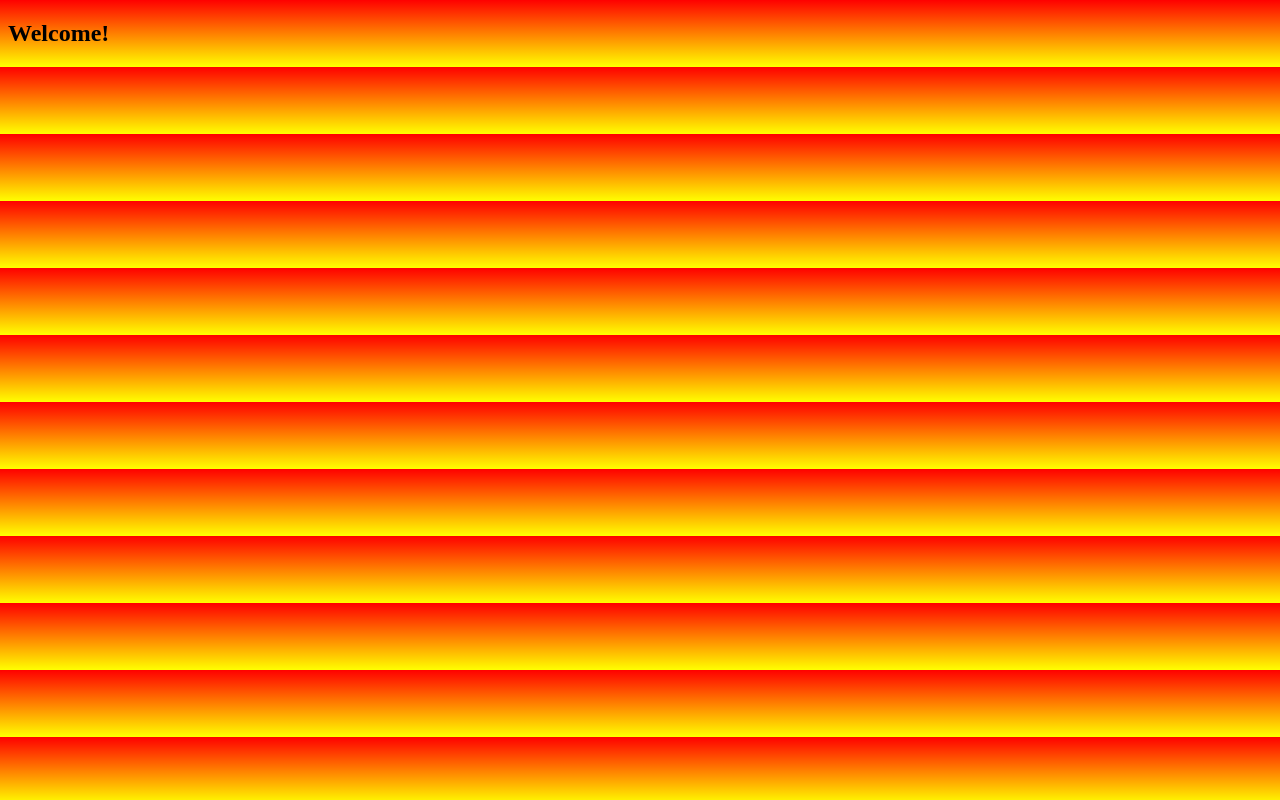
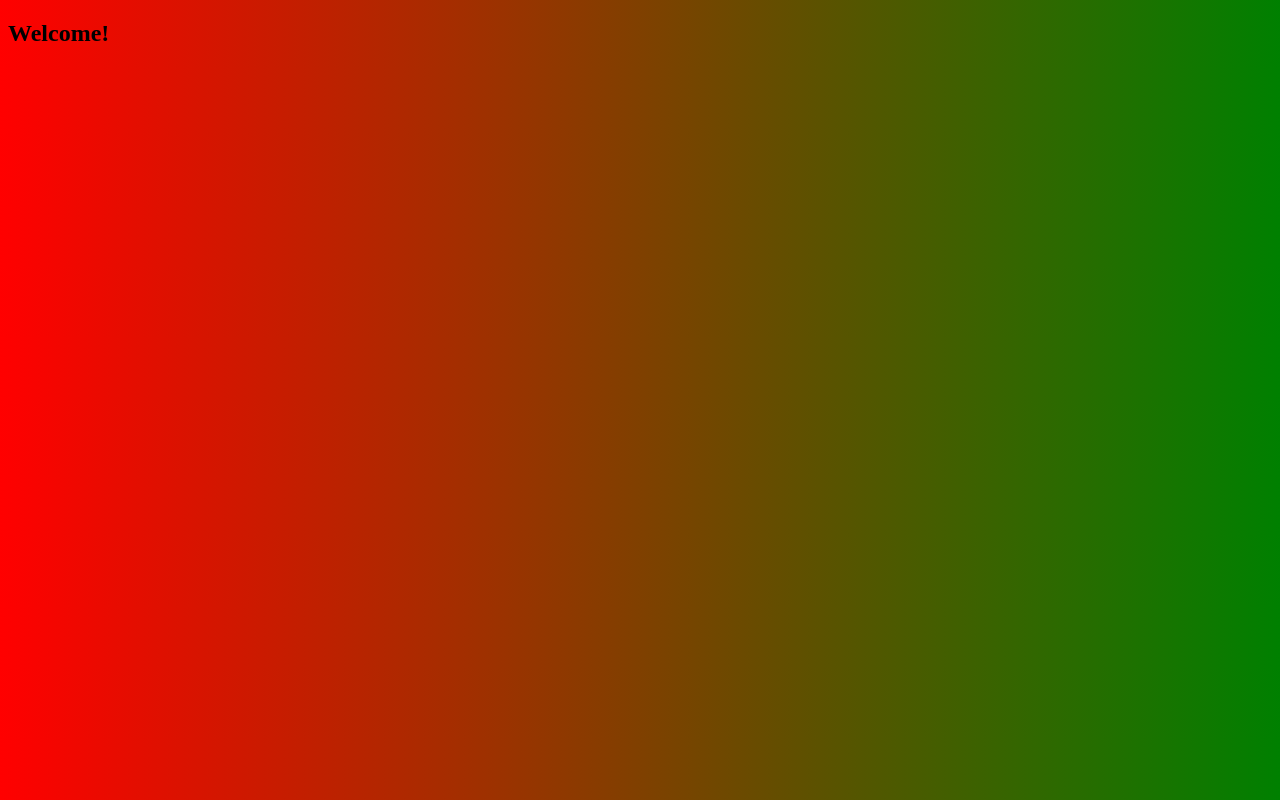
Before and after one commit to Yakoo505/Yakoo505.github.io, a plain HTML site: page welcome.html in a window 1280 px wide. Drawn offline with Linux system fonts and the light colour scheme.

Commit message:
Update style.css

```diff
--- a/style.css
+++ b/style.css
@@ -1,4 +1,4 @@
 body {
   background-color: red; /* For browsers that do not support gradients */
-  background-image: linear-gradient(red, yellow);
+  background-image: linear-gradient(to right,red, green);
 }
```
